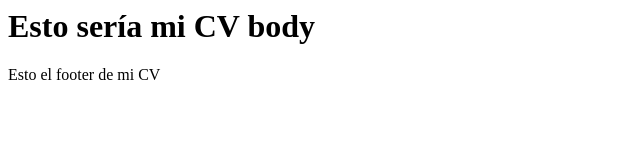
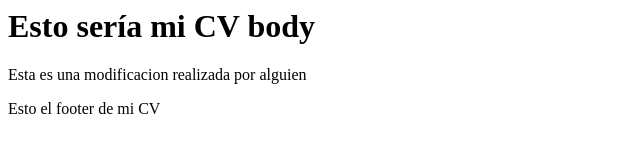
Before and after one commit to SantiPaciottiIacchelli/cv-2025, a plain HTML site: page index.html in a window 1280 px wide. Shown: the whole page, without its empty margins (0-640 px from the left). Drawn offline with Linux system fonts and the light colour scheme.

Commit message:
Prueba de compartimiento de repositorio

```diff
--- a/index.html
+++ b/index.html
@@ -6,6 +6,7 @@
 </head>
 <body>
     <h1>Esto sería mi CV body</h1>
+    <p>Esta es una modificacion realizada por alguien</p>
 </body>
 
 <footer>
```
